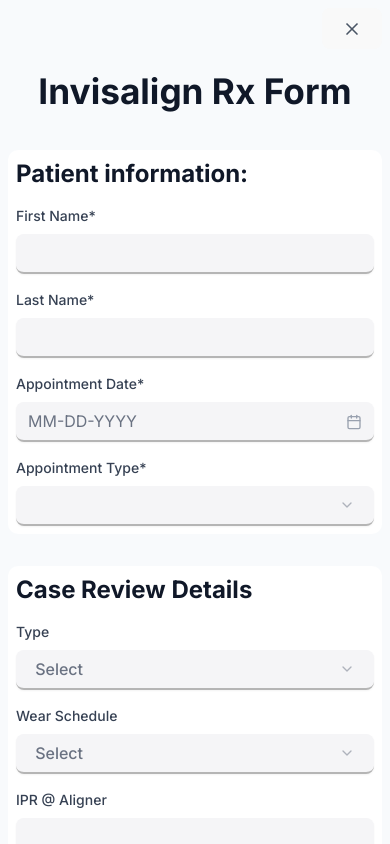
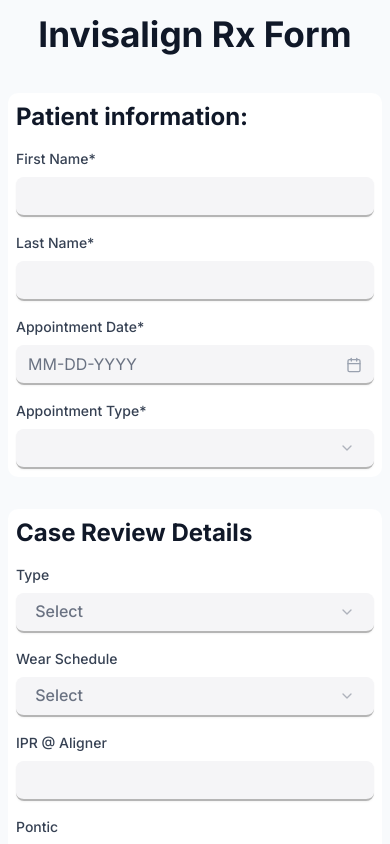
Before and after one commit to jayabalanar/RxForm-Proto, a React (Vite) app: page / in a window 390 px wide. Shown: the top 844 px of the page. Built offline with nearby package versions, Linux system fonts and the light colour scheme.

Commit message:
responsiveness fixed--10

```diff
--- a/src/pages/InvisalignRxForm.tsx
+++ b/src/pages/InvisalignRxForm.tsx
@@ -1,5 +1,5 @@
 import { useEffect, useMemo, useState } from "react";
-import { X, Calendar, ChevronDown, FileIcon } from "lucide-react";
+import {  Calendar, ChevronDown, FileIcon } from "lucide-react";
 import { Input } from "../components/ui/input";
 import {
     Select,
@@ -386,11 +386,11 @@
         <div className="min-h-screen lg:p-6 p-2">
             <div className="max-w-5xl mx-auto">
                 {/* Close Button */}
-                <div className="flex justify-end mb-4">
+                {/* <div className="flex justify-end mb-4">
                     <button className="p-2 hover:bg-gray-200 rounded-full transition-colors" onClick={() => navigate("/")}>
                         <X className="w-5 h-5 text-gray-600" />
                     </button>
-                </div>
+                </div> */}
                 <h2 className="text-[2.2rem] font-bold text-gray-900 mb-8">Invisalign Rx Form</h2>
 
                 {/* Form Card */}
--- a/src/pages/RxFormPDFView.tsx
+++ b/src/pages/RxFormPDFView.tsx
@@ -1,5 +1,5 @@
 import { useNavigate, useLocation } from "react-router";
-import { X, Printer } from "lucide-react";
+import { X } from "lucide-react";
 import { Button } from "../components/ui/button";
 import { UpperRightTooth, UpperLeftTooth, BottomRightTooth, BottomLeftTooth } from "../components/tooth/tooth";
 import { useEffect, useRef } from "react";
@@ -199,9 +199,6 @@
         (storedPayload && Array.isArray(storedPayload.lingualTeeth) ? storedPayload.lingualTeeth : [])
     );
 
-    const handlePrint = () => {
-        window.print();
-    };
 
     useEffect(() => {
         // Auto-print when component mounts (optional)
```
